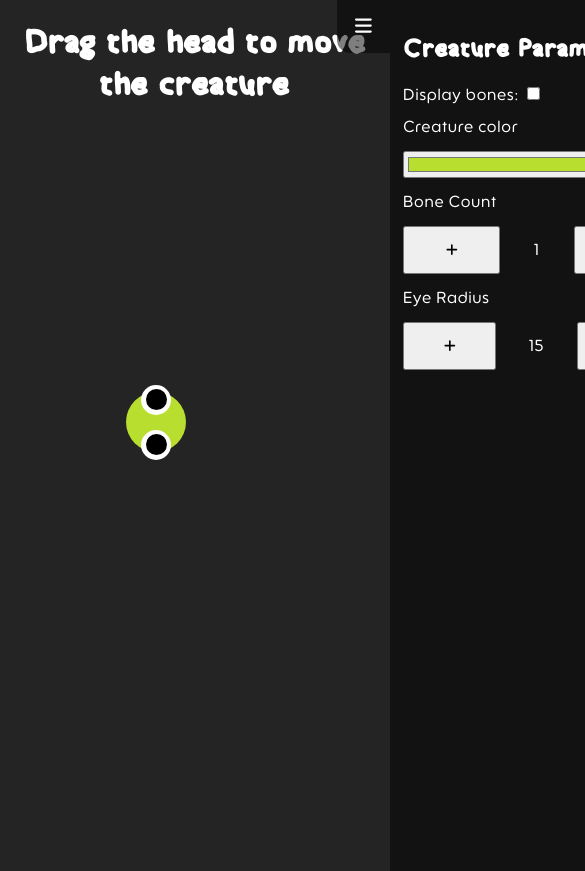
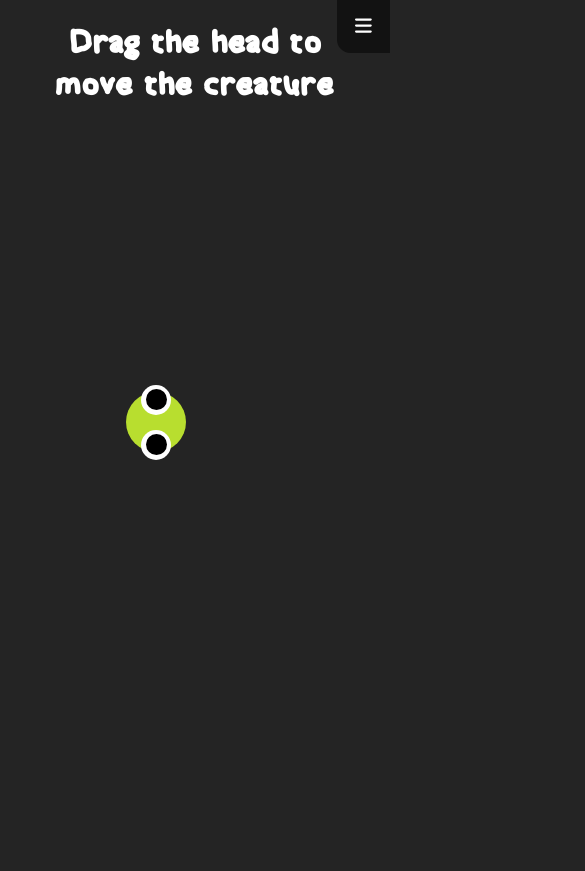
Before and after one commit to DaiF1/CreatureSandbox, a React (Vite) app: page / in a window 390 px wide. Shown: the top 871 px of the page, 585 px wide, since content can reach past the window. After the commit the page ends 844 px from the top, so only its background shows below. Built offline with nearby package versions, Linux system fonts and the light colour scheme.

Commit message:
update(app: mobile): add padding to title and remove transparency

```diff
--- a/src/App.css
+++ b/src/App.css
@@ -7,6 +7,7 @@
 
 header {
     flex: 1 1 auto;
+    padding: 0 40pt;
     text-align: center;
 }
 
@@ -59,5 +60,11 @@ header {
     #config-panel {
         position: absolute;
         transition: right 0.5s ease;
+
+        background-color: #121212;
+    }
+
+    #config-toggle {
+        background-color: #121212;
     }
 }
--- a/src/index.css
+++ b/src/index.css
@@ -4,6 +4,7 @@
 }
 
 #root {
+    position: relative;
     overflow: hidden;
 }
 
```
